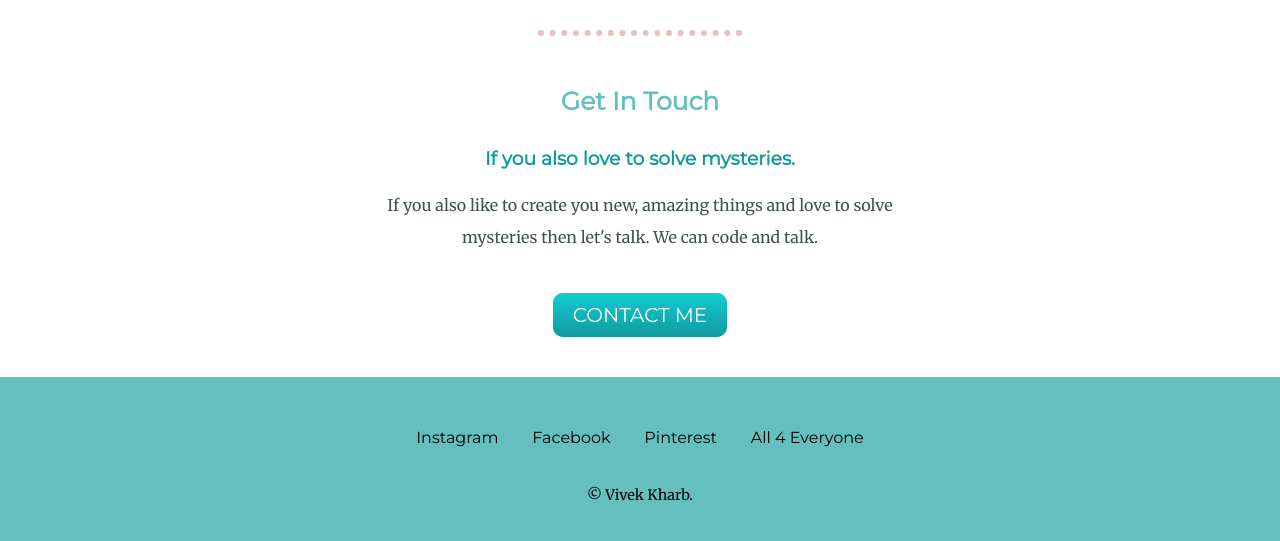
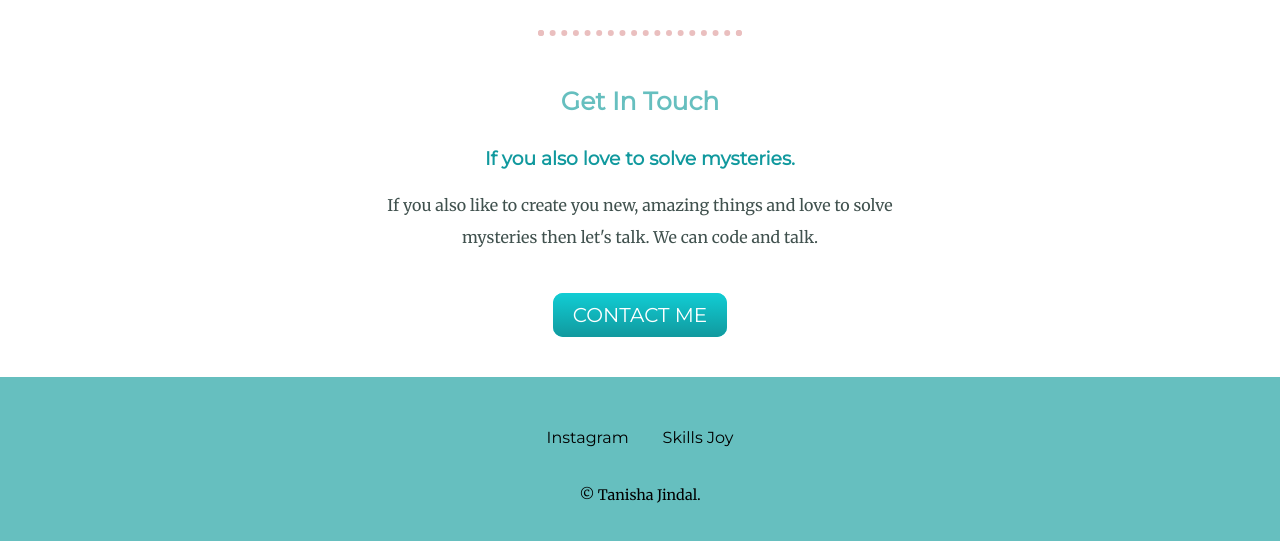
Before and after one commit to Tanisha-jindal/myproject, a plain HTML site: page index.html in a window 1280 px wide. Shown: the part 1823-2364 px from the top of the page. Drawn offline with Linux system fonts and the light colour scheme.

Commit message:
Update index.html

```diff
--- a/index.html
+++ b/index.html
@@ -51,11 +51,9 @@
 
 
   <div class="bottom-container">
-    <a class="footer-link" href="https://www.instagram.com/Vivekk1221">Instagram</a>
-    <a class="footer-link" href="https://www.facebook.com/people/All-4-Everyone/100085544871621/">Facebook</a>
-    <a class="footer-link" href="https://pin.it/5Z0MT2f">Pinterest</a>
-    <a class="footer-link" href="https://www.all4everyone.in/">All 4 Everyone</a>
-    <p class="copyright">© Vivek Kharb.</p>
+    <a class="footer-link" href="https://www.instagram.com/ta.nisha5089">Instagram</a>
+    <a class="footer-link" href="https://www.skillsjoy.com/">Skills Joy</a>
+    <p class="copyright">© Tanisha Jindal.</p>
   </div>
 
 </body>
```
